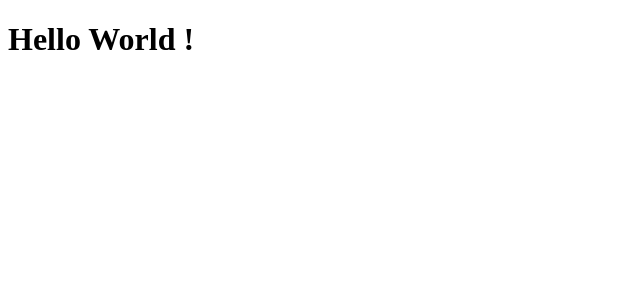
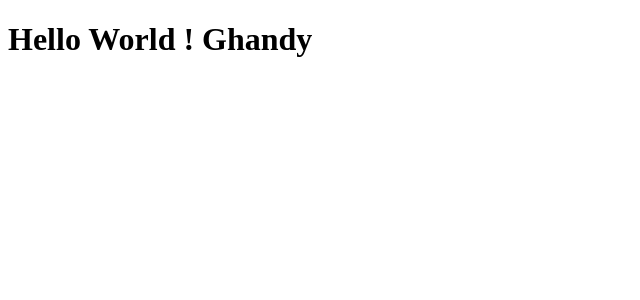
Before and after one commit to samaateff/teasty-app-res, a React (Vite) app: page / in a window 1280 px wide. Shown: the top 300 px of the page, without its empty margins (0-640 px from the left). Built offline with nearby package versions, Linux system fonts and the light colour scheme.

Commit message:
intial commit

```diff
--- a/src/App.jsx
+++ b/src/App.jsx
@@ -4,7 +4,7 @@ function App() {
 
   return (
     <>
-      <h1>Hello World !</h1>
+      <h1>Hello World ! Ghandy</h1>
     </>
   )
 }
```
